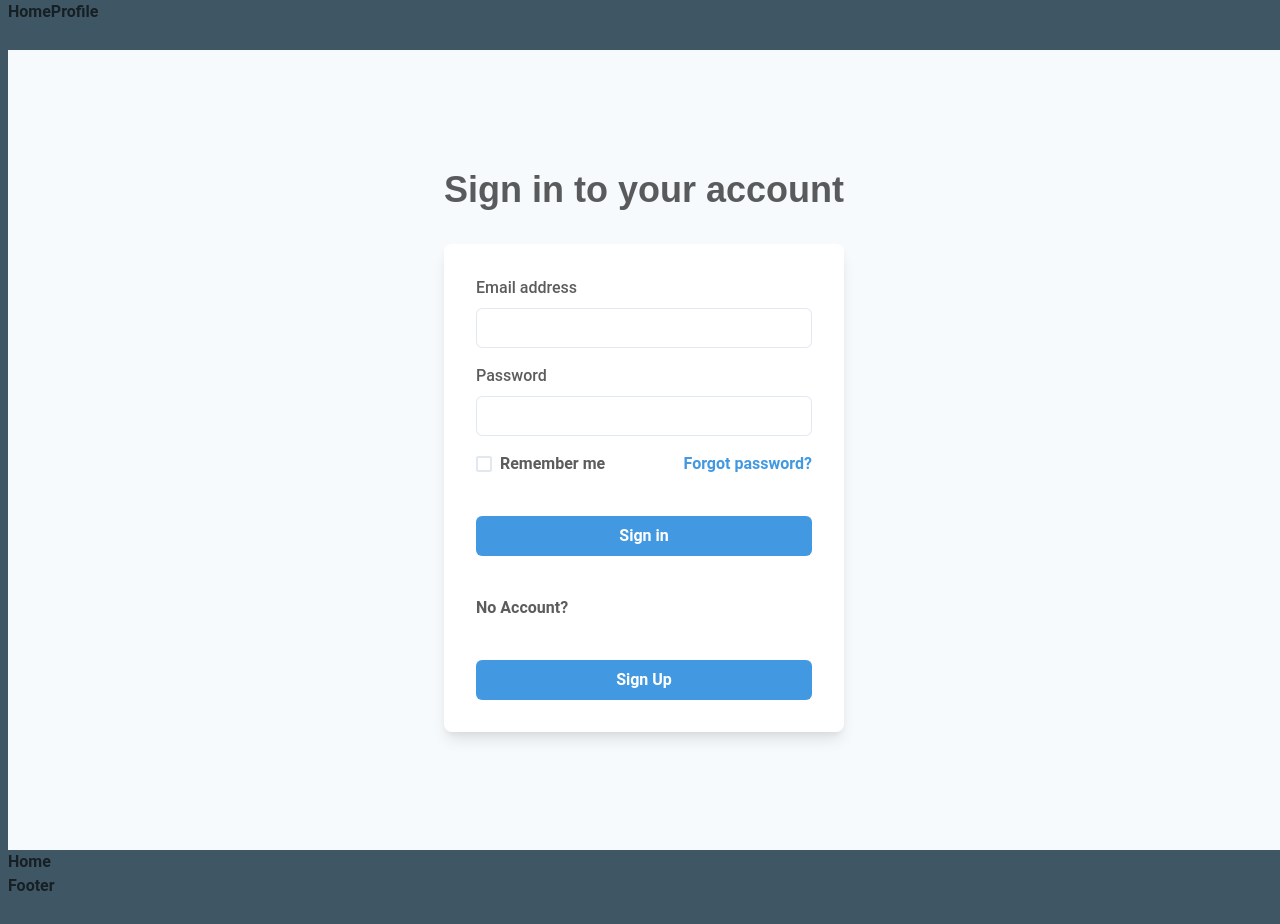
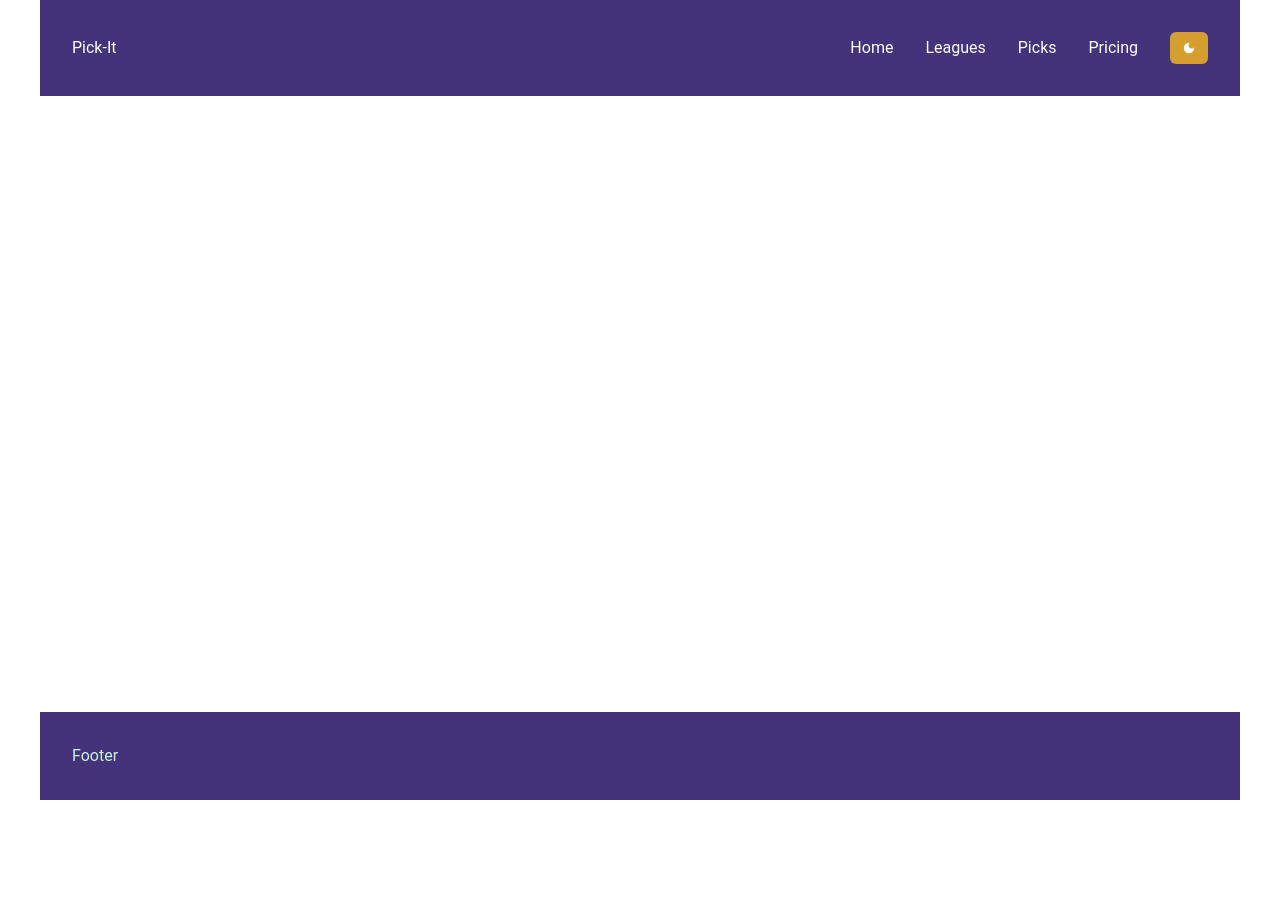
Before and after one commit to noah-milliken/spread-picker, a React (Vite) app in the folder frontend/: page / in a window 1280 px wide. After the commit the page ends 800 px from the top, so only its background shows below. Built offline with nearby package versions, Linux system fonts and the light colour scheme.

Commit message:
create dynamic header and sticky Footer Implement light/dark mode.

```diff
--- a/frontend/package.json
+++ b/frontend/package.json
@@ -22,6 +22,7 @@
     "prettier": "^3.0.3",
     "react": "^18.2.0",
     "react-dom": "^18.2.0",
+    "react-icons": "^4.11.0",
     "react-router-dom": "^6.16.0"
   },
   "devDependencies": {
--- a/frontend/src/App.jsx
+++ b/frontend/src/App.jsx
@@ -7,15 +7,15 @@ import {
 import { ChakraProvider} from "@chakra-ui/react";
 import theme from './theme'
 // components
-import Home from "./components/Home";
-import Picks from "./components/Picks";
-import League from "./components/League";
-import Settings from "./components/Settings";
+// import Home from "./components/Home";
+// import Picks from "./components/Picks";
+// import League from "./components/League";
+// import Settings from "./components/Settings";
 
 // layouts
 import RootLayout from "./layouts/RootLayout";
-import { ProfileLayout } from "./layouts/ProfileLayout";
-import NotFound from "./components/NotFound";
+// import { ProfileLayout } from "./layouts/ProfileLayout";
+// import NotFound from "./components/NotFound";
 
 
 
@@ -23,13 +23,14 @@ import NotFound from "./components/NotFound";
 const router = createBrowserRouter(
   createRoutesFromElements(
     <Route path="/" element={<RootLayout />}>
-      <Route index element={<Home />} />
+      {/* <Route index element={<Home />} />
       <Route path="profile" element={<ProfileLayout />}>
         <Route path="picks/:week" element={<Picks />} />
         <Route path="League" element={<League />} />
         <Route path="settings" element={<Settings />} />
       </Route>
-      <Route path="*" element={<NotFound />} />
+      <Route path="*" element={<NotFound />} /> */}
+
     </Route>,
   ),
 );
--- /dev/null
+++ b/frontend/src/components/Footer.jsx
@@ -0,0 +1,21 @@
+import { Flex } from '@chakra-ui/react'
+
+
+const Footer = () => {
+  return (
+    <Flex
+    marginTop={'auto'}
+    as='footer'
+    align={'center'}
+    w={'100%'}
+    bg={'purple.800'}
+    p={8}
+    >
+      <Flex>
+        Footer
+      </Flex>
+    </Flex>
+  )
+}
+
+export default Footer
--- /dev/null
+++ b/frontend/src/components/Header.jsx
@@ -0,0 +1,72 @@
+import {MdDarkMode, MdLightMode, MdMenu, MdClose} from 'react-icons/md'
+// import {MdDarkMode, MdLightMode}
+import { useState } from 'react'
+import { Flex, Box, Text, Button, useColorMode } from "@chakra-ui/react"
+import MenuItem from "./MenuItem"
+const Header = (props) => {
+    const [show,setShow] = useState(true)
+    const toggleMenu = () => setShow(!show)
+    const {colorMode, toggleColorMode} = useColorMode()
+  return (
+
+    <Flex
+    as={'nav'}
+    align={'center'}
+    justify={'space-between'}
+    wrap={'wrap'}
+    w={'100%'}
+    mb={8}
+    p={8}
+    bg={['purple.800', 'purple.800','purple.800', 'purple.800']}
+    color={["white", "white", "primary.700", "primary.700"]}
+    {...props}
+    >
+        <Flex align="center">
+            <Text>Pick-It</Text>
+        </Flex>
+
+        <Box display={{ base: "block", md: "none" }} onClick={toggleMenu}>
+        {show ? <MdMenu /> : <MdClose />}
+        </Box>
+
+        <Box
+            display={{base: show ? 'block': 'none', md: 'block'}}
+            flexBasis={{base: '100%', md: 'auto'}}
+        >
+            <Flex
+          align={["center", "center", "center", "center"]}
+          justify={["center", "space-between", "flex-end", "flex-end"]}
+          direction={["column", "row", "row", "row"]}
+          pt={[4, 4, 0, 0]}
+        >
+          <MenuItem to="/">Home</MenuItem>
+          <MenuItem to="/how">Leagues</MenuItem>
+          <MenuItem to="/faetures">Picks </MenuItem>
+          <MenuItem to="/pricing">Pricing </MenuItem>
+          <MenuItem to="/signup" isLast>
+            <Button
+              onClick={toggleColorMode}
+              size="sm"
+              rounded="md"
+              color={["yellow.500", "yellow.500", "white", "white"]}
+              bg={["white", "white", "yellow.500", "yellow.500"]}
+              _hover={{
+                bg: [
+                  "purple.100",
+                  "purple.100",
+                  "purple.600",
+                  "purple.600",
+                ],
+              }}
+            >
+             {colorMode === 'dark' ? <MdLightMode /> : <MdDarkMode/>}
+            </Button>
+          </MenuItem>
+        </Flex>
+
+        </Box>
+    </Flex>
+  )
+}
+
+export default Header
--- /dev/null
+++ b/frontend/src/components/MenuItem.jsx
@@ -0,0 +1,17 @@
+import { Link, Text } from "@chakra-ui/react"
+
+const MenuItem = (props) => {
+    const {children, isLast, to='/', ...rest} = props
+  return (
+    <Text
+    mb={{base: isLast ? 0: 8, sm: 0}}
+    mr={{base: 0, sm: isLast ? 0:8}}
+    display={"block"}
+    {...rest}
+    >
+        <Link to={to}>{children}</Link>
+         </Text>
+  )
+}
+
+export default MenuItem
--- a/frontend/src/layouts/ProfileLayout.jsx
+++ b/frontend/src/layouts/ProfileLayout.jsx
@@ -1,41 +1,51 @@
 import { NavLink, Outlet } from "react-router-dom";
-import { Grid, GridItem, List, ListItem, ListIcon, theme } from "@chakra-ui/react";
+import { Flex, } from "@chakra-ui/react";
 import { SettingsIcon, ArrowRightIcon } from "@chakra-ui/icons";
 
 
 export const ProfileLayout = () => {
   const weeks = Array.from({length: 18}, (_, i) => i + 1)
   return (
-    <Grid
-    templateColumns="150px 1fr"
-    templateRows="1fr"
-    gap={4}
-    minHeight="100%"
-    margin="0 auto"
-    color="blackAlpha.700"
-  >
-    <GridItem
-    height='100%'
-    bg='brand.300' overflowY='auto' margin={'0 auto'}>
-      <List spacing={2}>
-        {weeks.map((week) => (
-          <ListItem key={week}>
-            <ListIcon as={ArrowRightIcon} />
-            <NavLink to={`/profile/picks/${week}`}>Week {week}</NavLink>
-          </ListItem>
-        ))}
-        <ListItem>
-          <ListIcon as={ArrowRightIcon} />
-          <NavLink to="league">League</NavLink>
-        </ListItem>
-        <ListItem>
-          <ListIcon as={SettingsIcon} />
-          <NavLink to="settings">Settings</NavLink>
-        </ListItem>
-      </List>
-    </GridItem>
-    <GridItem bg="brand.300">
-      <Outlet />
-    </GridItem>
-  </Grid> );
+    <Flex
+    h={'100vh'}
+    align={'center'}
+    justifyContent={'center'}
+    >
+
+    </Flex>
+  )
+
 };
+
+// <Grid
+// templateColumns="150px 1fr"
+// templateRows="1fr"
+// gap={4}
+// minHeight="100%"
+// margin="0 auto"
+// color="blackAlpha.700"
+// >
+// <GridItem
+// height='100%'
+// bg='brand.300' overflowY='auto' margin={'0 auto'}>
+//   <List spacing={2}>
+//     {weeks.map((week) => (
+//       <ListItem key={week}>
+//         <ListIcon as={ArrowRightIcon} />
+//         <NavLink to={`/profile/picks/${week}`}>Week {week}</NavLink>
+//       </ListItem>
+//     ))}
+//     <ListItem>
+//       <ListIcon as={ArrowRightIcon} />
+//       <NavLink to="league">League</NavLink>
+//     </ListItem>
+//     <ListItem>
+//       <ListIcon as={SettingsIcon} />
+//       <NavLink to="settings">Settings</NavLink>
+//     </ListItem>
+//   </List>
+// </GridItem>
+// <GridItem bg="brand.300">
+//   <Outlet />
+// </GridItem>
+// </Grid> );
--- a/frontend/src/layouts/RootLayout.jsx
+++ b/frontend/src/layouts/RootLayout.jsx
@@ -1,40 +1,25 @@
-import { Grid, GridItem, Box, Flex, Heading, Spacer, HStack } from "@chakra-ui/react";
-import { useState } from "react";
-import { NavLink, Outlet } from "react-router-dom";
-import Login from '../components/Login'
-import Register from '../components/Register'
-export default function RootLayout() {
-  const [isLogin, setIsLogin] = useState(true)
-  console.log(isLogin)
+import {Flex} from "@chakra-ui/react";
+import { Outlet } from "react-router-dom";
+import Header from '../components/Header'
+import Footer from '../components/Footer'
 
 
-  return (<Grid
-    templateAreas={`
-    "header"
-    "main"
-    "footer"`}
-    gridTemplateRows={'50px 1fr 50px'}
-    gridTemplateColumns={'1fr'}
-    h='100vh'
 
-    color='blackAlpha.700'
-    fontWeight='bold'
+export default function RootLayout(props) {
+
+  return (
+    <Flex
+    direction='column'
+    align='center'
+    maxW={{xl: '1200px'}}
+    minH={'100vh'}
+    m='0 auto'
+    {...props}
     >
-    <GridItem pl='2' bg='brand.300' area={'header'}>
-      <NavLink to='/'>Home</NavLink>
-      <NavLink to='profile'>Profile</NavLink>
-    </GridItem>
-    <GridItem pl='2' bg='brand.300' area={'main'}>
-    {isLogin ? (
-  <Login isLogin={isLogin} setIsLogin={setIsLogin} />
-) : (
-  <Register isLogin={isLogin} setIsLogin={setIsLogin} />
-)}
-      <Outlet/>
-    </GridItem>
-    <GridItem pl='2' bg='brand.300' area={'footer'}>
-      Footer
-    </GridItem>
-    </Grid>)
+      <Header />
+        <Outlet />
+      <Footer />
+    </Flex>
+  )
 
 }
--- a/frontend/src/theme.js
+++ b/frontend/src/theme.js
@@ -1,6 +1,8 @@
 import { extendTheme } from "@chakra-ui/react";
 
 const theme = extendTheme({
+  initialColorMode: "dark",
+  useSystemColorMode: true,
   styles: {
     global: {
       body: {
```
Also changed, not shown: 1 other file (tests, documents, lock files or other folders).
